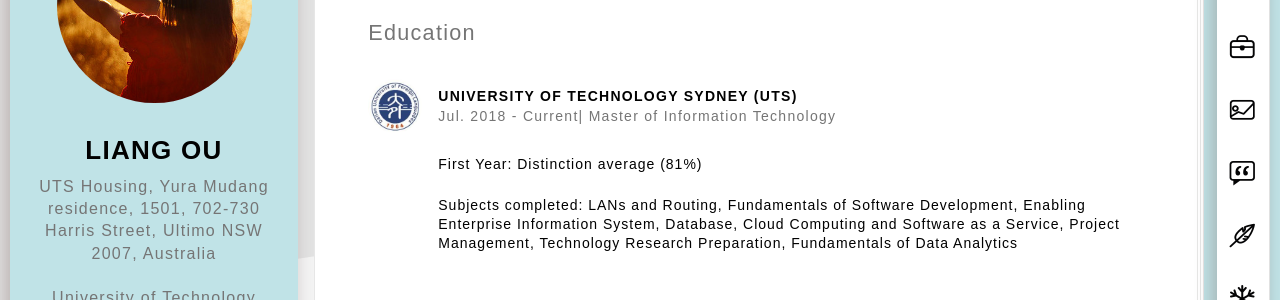
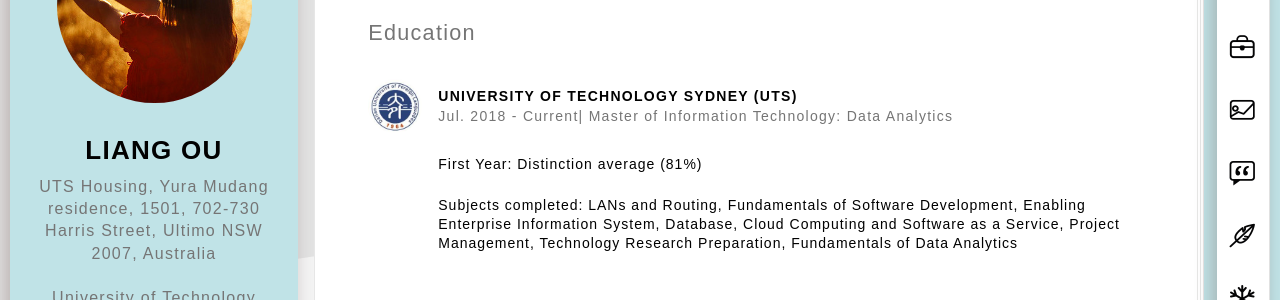
Before and after one commit to ouliang0128/Liang_HomePage, a Jekyll site: the page built from index.html, in a window 1280 px wide and 900 px high, scrolled down 502 px. Shown: the part 152-452 px from the top of the window. Built offline with Jekyll 4.4.1, drawn with Linux system fonts in a browser that asks for light colours; some web fonts are replaced.

Commit message:
version3

```diff
--- a/_includes/resumer_02-profetional.html
+++ b/_includes/resumer_02-profetional.html
@@ -8,33 +8,13 @@
 
                 <div class="progress-bullets crt-animate" role="progressbar" aria-valuenow="10" aria-valuemin="0" aria-valuemax="10">
                     <strong class="progress-title">Languages:</strong>
-                    <span class="progress-bar">
-                        <span class="bullet fill">C++, Java, Python, SQL</span>
-                        <span class="bullet fill"></span>
-                        <span class="bullet fill"></span>
-                        <span class="bullet fill"></span>
-                        <span class="bullet fill"></span>
-                        <span class="bullet fill"></span>
-                        <span class="bullet fill"></span>
-                        <span class="bullet fill"></span>
-                        <span class="bullet fill"></span>
-                        <span class="bullet fill"></span>
-                    </span>
+                    <span class="progress-bar">C++, Java, Python, SQL</span>
                 </div>
 
                 <div class="progress-bullets crt-animate" role="progressbar" aria-valuenow="10" aria-valuemin="0" aria-valuemax="10">
                     <strong class="progress-title">Systems:</strong>
                     <span class="progress-bar">
                         <span class="bullet fill">Windows (XP, NT, Vista), Linux</span>
-                        <span class="bullet fill"></span>
-                        <span class="bullet fill"></span>
-                        <span class="bullet fill"></span>
-                        <span class="bullet fill"></span>
-                        <span class="bullet fill"></span>
-                        <span class="bullet fill"></span>
-                        <span class="bullet fill"></span>
-                        <span class="bullet"></span>
-                        <span class="bullet"></span>
                     </span>
                 </div>
 
--- a/_includes/resumer_03-education.html
+++ b/_includes/resumer_03-education.html
@@ -11,7 +11,7 @@
                 <div class="ref-info">
                     <div class="ref-author">
                         <strong>University of Technology Sydney (UTS)</strong>
-                        <span>Jul. 2018 - Current| Master of Information Technology</span>
+                        <span>Jul. 2018 - Current| Master of Information Technology: Data Analytics</span>
                     </div>
 
                     <blockquote class="ref-cont clear-mrg">
```
